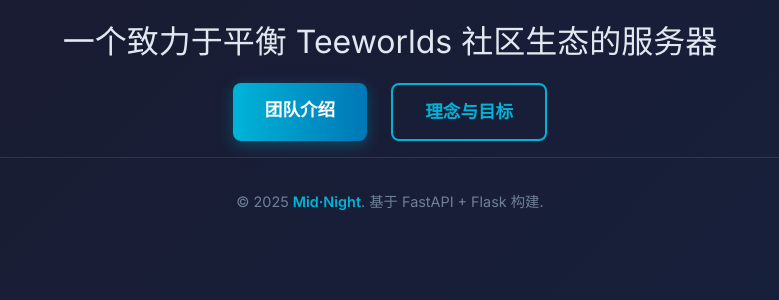
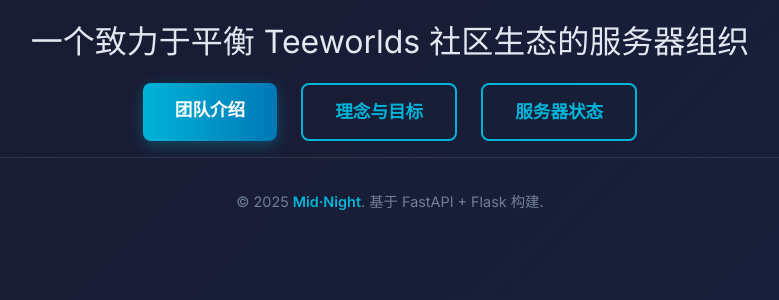
Before and after one commit to TeeMidnight/midnight-web, a Flask app: page / in a window 1280 px wide. Shown: the part 301-601 px from the top of the page, without its empty margins (250-1029 px from the left). Run offline with Flask 3, Linux system fonts and the light colour scheme.

Commit message:
小修缮

```diff
--- a/frontend/templates/index.html
+++ b/frontend/templates/index.html
@@ -6,11 +6,12 @@
 <div class="hero">
   <div class="hero-content">
     <p class="hero-title">
-      一个致力于平衡 Teeworlds 社区生态的服务器
+      一个致力于平衡 Teeworlds 社区生态的服务器组织
     </p>
     <div class="hero-actions">
       <a href="/team" class="btn btn-primary">团队介绍</a>
       <a href="/about" class="btn btn-outline">理念与目标</a>
+      <a href="/status" class="btn btn-outline">服务器状态</a>
     </div>
   </div>
 </div>
```
